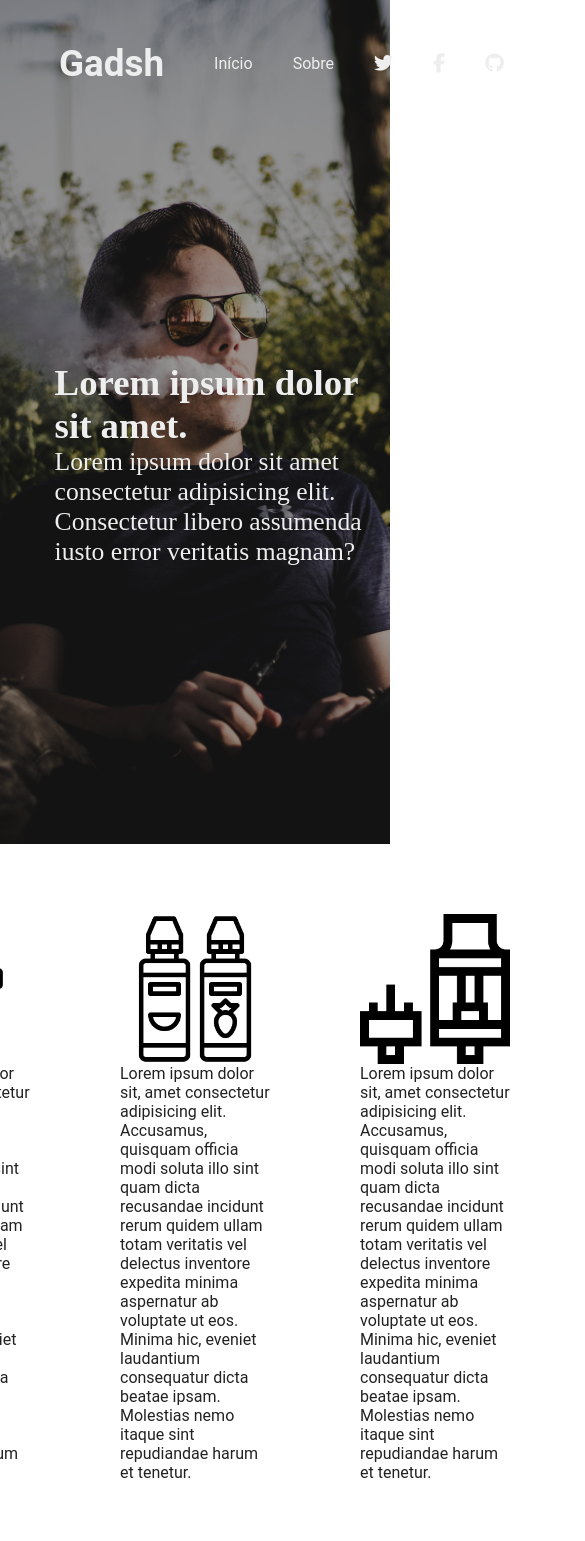
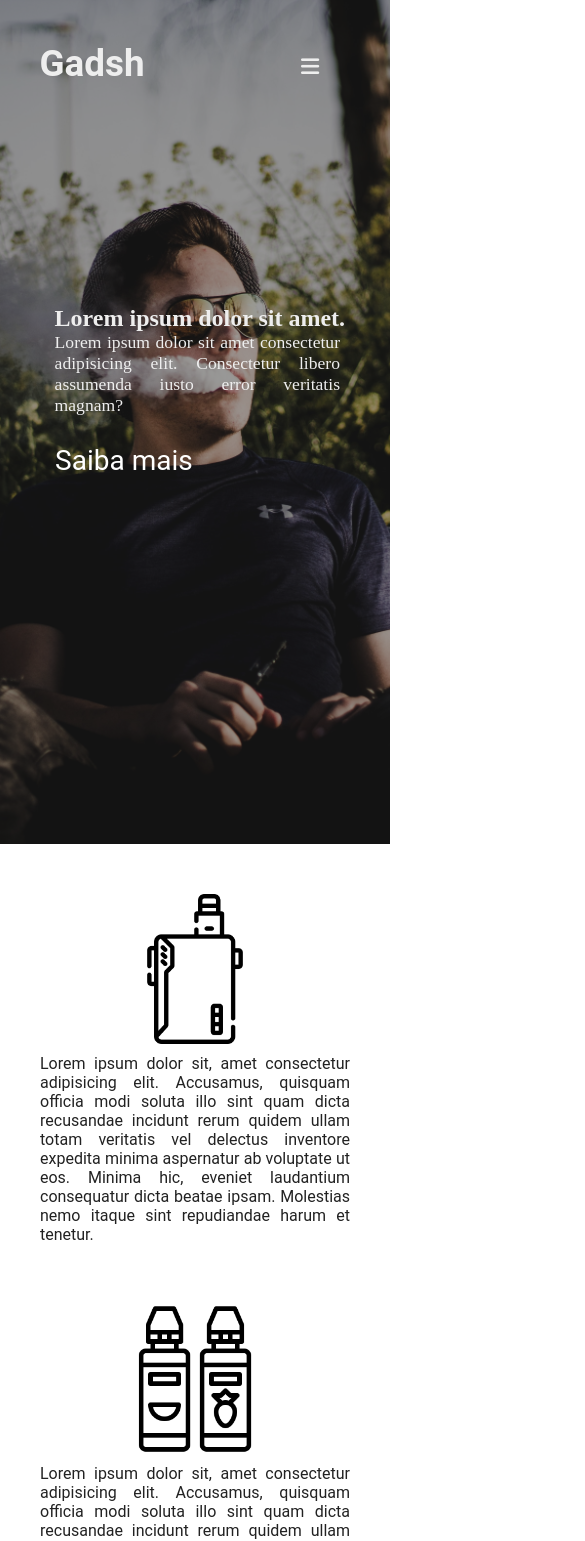
Before and after one commit to gcanapa/gadsh-store, a plain HTML site: page index.html in a window 390 px wide. Shown: the top 1541 px of the page, 585 px wide, since content can reach past the window. Drawn offline with nearby package versions, Linux system fonts and the light colour scheme.

Commit message:
Adicionado resposividade

```diff
--- a/assets/css/global.css
+++ b/assets/css/global.css
@@ -47,7 +47,9 @@ a{
     padding: 20px;
     font-size: 1.2rem;
 }
-
+#menu-mobile{
+    visibility: hidden;
+}
 #image{
     height: 80vh;
     display: flex;
@@ -70,10 +72,47 @@ a{
     font-family: 'Uchen', serif;
     font-size: 1.6rem;
     padding-left: 14%;
+    padding-right: 14%;
 }
 
+.button {
+    margin-top: 2%;
+    margin-left: 12%;
+    border-radius: 4px;
+    background-color:transparent;
+    border: none;
+    color: #FFFFFF;
+    text-align: center;
+    font-size: 28px;
+    padding: 20px;
+    width: 200px;
+    transition: all 0.5s;
+    cursor: pointer;
+  }
+
+  .button span {
+    cursor: pointer;
+    display: flex;
+    position: relative;
+    transition: 0.5s;
+  }
+
+  .button span:after {
+    content: '\00bb';
+    opacity: 0;
+    top: 0;
+    right: -20px;
+    transition: 0.5s;
+  }
+
+.button:hover span:after {
+    opacity: 1;
+    right: 0;
+    margin-left: 5px;
+  }
+
 #showcase{
-    height: 100vh;
+    height: 100%;
     justify-content: center;
     align-items: center;
     color: #222;
@@ -94,11 +133,11 @@ a{
     flex-direction: column;
     align-items: center;
     padding: 20px;
-    margin-top: 30px;
+    margin-top: 10px;
 }
 
 .showcase-items p{
-    text-align:left;
+    text-align: justify;
 }
 .showcase-items img {
     max-width:150px;
@@ -119,8 +158,71 @@ a{
 }
 
 #footer{
+    display: block;
     background: #222;
     color: #eee;
     padding: 20px;
     text-align: center;
 }
+
+@media(max-width: 600px) {
+    #navbar{
+        width: 100%;
+    }
+    .navbar-container{
+        width: 100%;
+    }
+    .navbar-items{
+        visibility: hidden;
+    }
+    #navbar.active .navbar-container {
+        display: inline-block;
+    }
+    #navbar.active #image #image-container{
+        transition: all .15s ease;
+        filter: blur(2px);
+    }
+    #navbar.active .navbar-container .navbar-items{
+        visibility: visible;
+        display: grid;
+        font-size: 1.5rem;
+    }
+    #navbar.active .navbar-container .navbar-item{
+        border-bottom: solid 1px #eee;
+        overflow: hidden;
+        text-align: center;
+    }
+    #navbar #menu-mobile{
+        padding-top: 30px;
+        font-size: 1.3rem;
+    }
+    #navbar h1{
+        margin-left: 5%;
+    }
+    #menu-mobile{
+        visibility: visible;
+        margin-left: 35%;
+        margin-bottom: 6%;
+    }
+    #image{
+        height: 65vh;
+    }
+    #image #image-container h2{
+        font-size: 1.5rem;
+    }
+    #image #image-container p{
+        font-size: 1.1rem;
+        padding-right: 50px;
+        text-align: justify;
+    }
+    .button {
+        margin-left: 9%
+    }
+    .showcase-container{
+        grid-template-columns: repeat(1, 1fr);
+        grid-row-gap: 10px;
+    }
+    .showcase-items p{
+        padding-top: 10px;
+    }
+}
--- /dev/null
+++ b/assets/js/button-mobile.js
@@ -0,0 +1,12 @@
+var btnMobile = document.getElementById('menu-mobile')
+
+function toggleMenu(event){
+  if (event.type === 'touchstart') event.preventDefault();
+  const navbar = document.getElementById('navbar');
+  navbar.classList.toggle('active');
+  const active = navbar.classList.contains('active');
+  event.currentTarget.setAttribute('aria-expanded', active);
+}
+
+btnMobile.addEventListener('click', toggleMenu);
+btnMobile.addEventListener('touchstart', toggleMenu);
--- a/index.html
+++ b/index.html
@@ -14,23 +14,23 @@
     <header id="navbar">
         <navbar class="navbar-container">
             <h1>Gadsh</h1>
+            <a href="#" id="menu-mobile"><i class="fas fa-bars"></i></a>
             <ul class="navbar-items">
                 <li class="navbar-item"><a href="#navbar">Início</a></li>
                 <li class="navbar-item"><a href="#showcase">Sobre</a></li>
-                <a href="https://twitter.com/gcanapa1"><i class="fab fa-twitter"></i></a>
-                <a href="https://facebook.com/gustavo.dossantoscanapa"><i class="fab fa-facebook-f"></i></a>
-                <a href="https://github.com/gcanapa"><i class="fab fa-github"></i></a>
+                <a href="https://twitter.com/gcanapa1" class="navbar-item"><i class="fab fa-twitter"></i></a>
+                <a href="https://facebook.com/gustavo.dossantoscanapa" class="navbar-item"><i class="fab fa-facebook-f"></i></a>
+                <a href="https://github.com/gcanapa" class="navbar-item"><i class="fab fa-github"></i></a>
             </ul>
         </navbar>
-        <!-- Imagem que está dentro do header pois fica uma navbar transparente -->
         <div id="image">
             <div id="image-container">
                 <h2>Lorem ipsum dolor sit amet.</h2>
                 <p>Lorem ipsum dolor sit amet consectetur adipisicing elit. Consectetur libero assumenda iusto error veritatis magnam?</p>
+                <button class="button"><span>Saiba mais</span></button>
             </div>
         </div>
     </header>
-    <!-- Showcase -->
     <main id="showcase">
         <div class="showcase-container">
             <div class="showcase-items">
@@ -62,14 +62,12 @@
     <footer id="footer">
         <p>&copy; Copyright 2021 - Todos os direitos reservados.</p>
         <p>Feito por Gustavo Canapa</p>
-        <!-- teste -->
     </footer>
      <!-- jQuery CDN -->
     <script src="https://code.jquery.com/jquery-3.4.1.min.js"
     integrity="sha256-CSXorXvZcTkaix6Yvo6HppcZGetbYMGWSFlBw8HfCJo=" crossorigin="anonymous"></script>
-    <!-- Scroll -->
     <script src="./assets/js/scroll.js"></script>
-    <!-- Script para pegar icones do fonte awesome -->
     <script src="https://kit.fontawesome.com/89ccc9deea.js" crossorigin="anonymous"></script>
+    <script src="./assets/js/button-mobile.js"></script>
 </body>
 </html>
```
